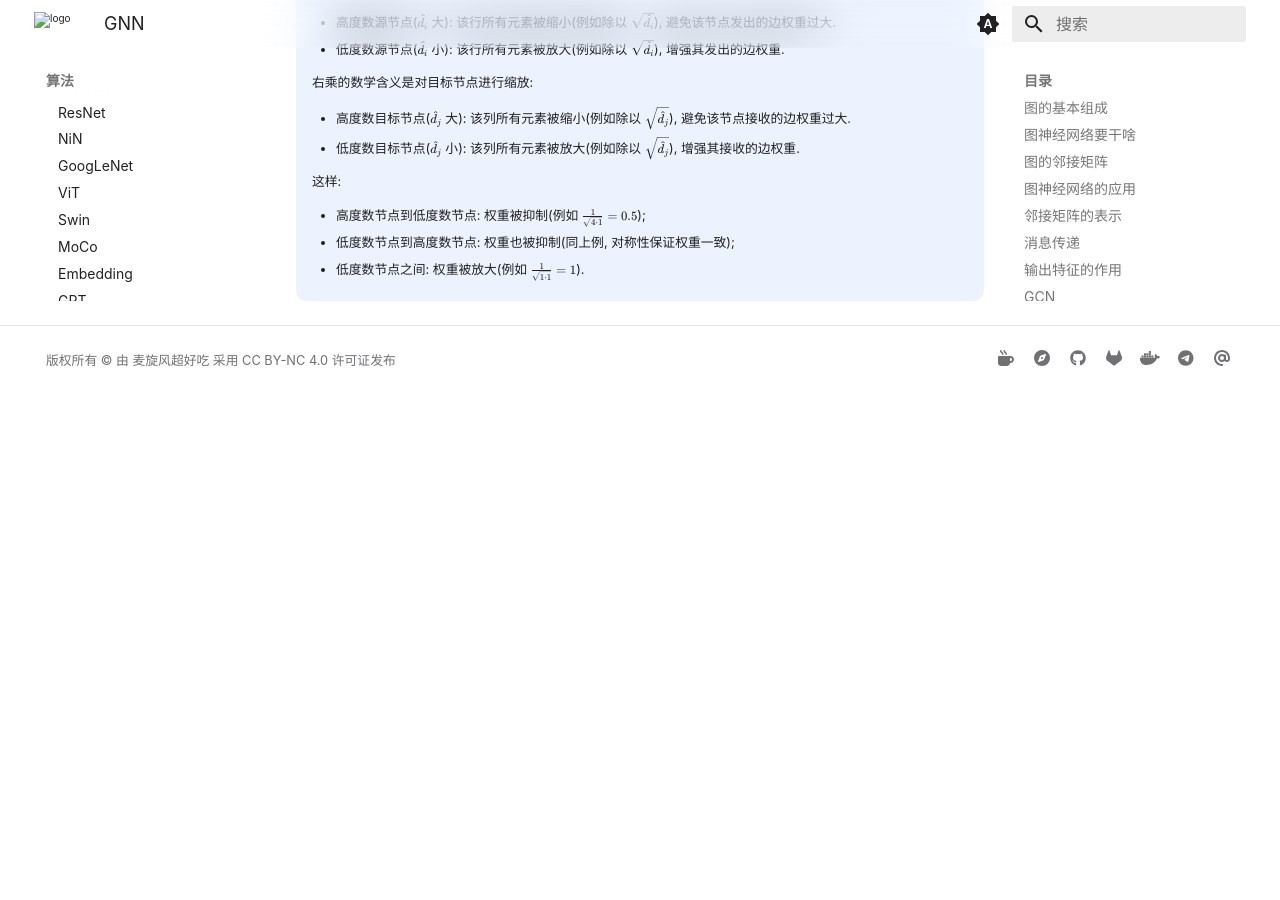
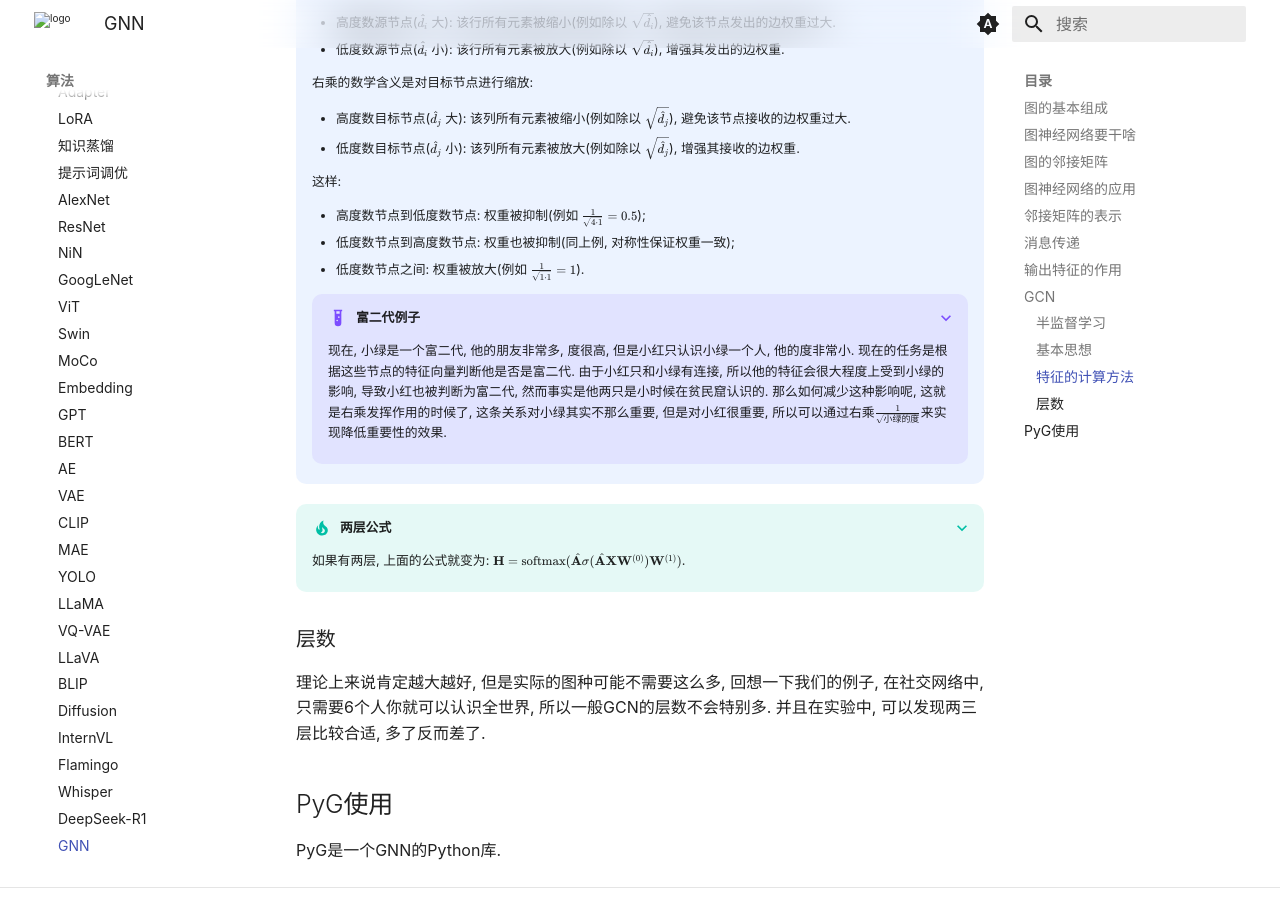
Before and after one commit to ricolxwz/note, an MkDocs documentation site: the page built from docs/algorithm/gnn.md, in a window 1280 px wide and 900 px high, scrolled down 6482 px. Built offline with MkDocs 1.6.1 and Material for MkDocs 9.7.7, drawn with Linux system fonts in a browser that asks for light colours; a style sheet for code colours, icons or effects is not loaded; before the commit the page ends 6878 px from its top, so only the background shows below that.

Commit message:
docs: update gnn.md and config.md

```diff
--- a/docs/algorithm/gnn.md
+++ b/docs/algorithm/gnn.md
@@ -317,3 +317,19 @@ h_i^{(l+1)}
     * 高度数节点到低度数节点: 权重被抑制(例如 \(\frac{1}{\sqrt{4 \cdot 1}} = 0.5\));
     * 低度数节点到高度数节点: 权重也被抑制(同上例, 对称性保证权重一致);
     * 低度数节点之间: 权重被放大(例如 \(\frac{1}{\sqrt{1 \cdot 1}} = 1\)).
+
+    ???+ example "富二代例子"
+
+        现在, 小绿是一个富二代, 他的朋友非常多, 度很高, 但是小红只认识小绿一个人, 他的度非常小. 现在的任务是根据这些节点的特征向量判断他是否是富二代. 由于小红只和小绿有连接, 所以他的特征会很大程度上受到小绿的影响, 导致小红也被判断为富二代, 然而事实是他两只是小时候在贫民窟认识的. 那么如何减少这种影响呢, 这就是右乘发挥作用的时候了, 这条关系对小绿其实不那么重要, 但是对小红很重要, 所以可以通过右乘$\frac{1}{\sqrt{\text{小绿的度}}}$来实现降低重要性的效果.
+
+???+ tip "两层公式"
+
+    如果有两层, 上面的公式就变为: $\mathbf{H}=\text{softmax}(\hat{\mathbf{A}}\sigma(\hat{\mathbf{A}}\mathbf{X}\mathbf{W}^{(0)})\mathbf{W}^{(1)})$.
+
+### 层数
+
+理论上来说肯定越大越好, 但是实际的图种可能不需要这么多, 回想一下我们的例子, 在社交网络中, 只需要6个人你就可以认识全世界, 所以一般GCN的层数不会特别多. 并且在实验中, 可以发现两三层比较合适, 多了反而差了.
+
+## PyG使用
+
+PyG是一个GNN的Python库.
```
Also changed, not shown: docs/software/vscode/config.md (+1 -1 lines).
